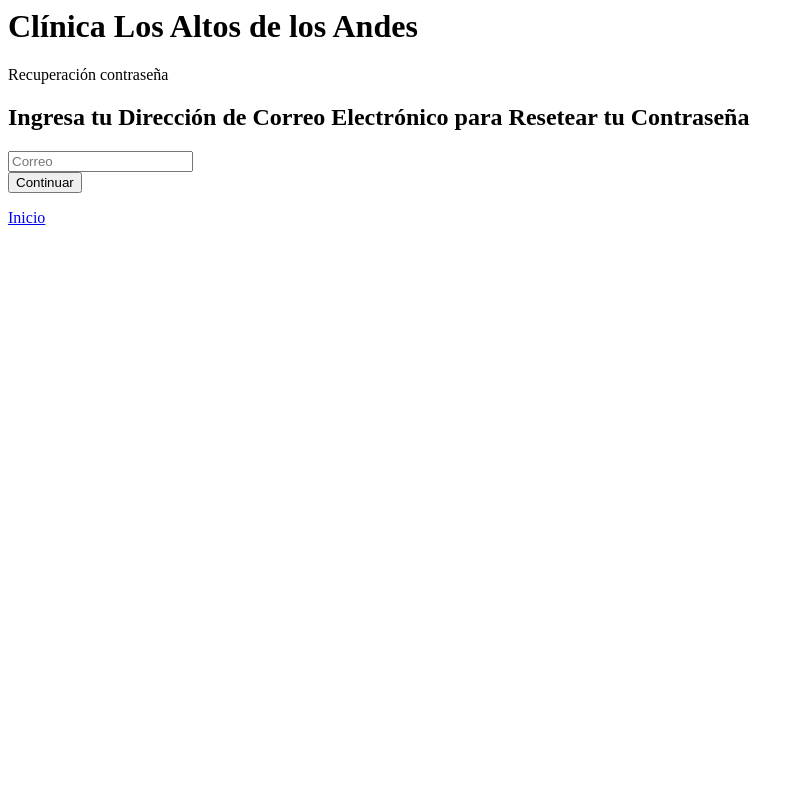
After one commit to escobarjsa/hospital, a PHP site: page /presentacion/olvidePassword.php in a window 1280 px wide. The commit adds this page. Shown: the whole page, without its empty margins (0-803 px from the left). Run offline with PHP 8.4, Linux system fonts and the light colour scheme.

Commit message:
agregando campo olvide contraseña

```diff
--- a/presentacion/inicio.php
+++ b/presentacion/inicio.php
@@ -1,6 +1,6 @@
 	<div class="container">
 		<div class="row">
-			<?php include 'encabezado.php';?>
+			<?php include 'encabezado.php'; ?>
 		</div>
 		<div class="row">
 			<div class="col-8">
@@ -37,6 +37,7 @@ if (isset($_GET['correo'])) {
 							<button type="submit" class="btn btn-primary">Autenticar</button>
 						</form>
 						<a href=<?php echo "index.php?pid=" . base64_encode("presentacion/registro.php") . "&nos=true" ?>>Registrese Gratis</a>
+						<a href=<?php echo "index.php?pid=" . base64_encode("presentacion/olvidePassword.php") . "&nos=true" ?>><br>¿Olvidaste tu Contraseña?<br></a>
 					</div>
 				</div>
 			</div>
--- /dev/null
+++ b/presentacion/olvidePassword.php
@@ -0,0 +1,47 @@
+<?php
+session_start();
+$sessData = !empty($_SESSION['sessData']) ? $_SESSION['sessData'] : '';
+if (!empty($sessData['status']['msg'])) {
+    $statusMsg = $sessData['status']['msg'];
+    $statusMsgType = $sessData['status']['type'];
+    unset($_SESSION['sessData']['status']);
+}
+?>
+
+<body>
+    <div class="container">
+        <div class="row">
+            <?php include 'encabezado.php'; ?>
+        </div>
+        <div class="row">
+            <div class="col-3"></div>
+            <div class="col-6">
+                <div class="card">
+                    <div class="card-header bg-primary text-white">Recuperación contraseña</div>
+                    <div class="card-body">
+                        <div class="card">
+                            <h2>Ingresa tu Dirección de Correo Electrónico para Resetear tu Contraseña</h2>
+                            <?php echo !empty($statusMsg) ? '<p class="' . $statusMsgType . '">' . $statusMsg . '</p>' : ''; ?>
+
+                            <div class="regisFrm">
+                                <form action="registro.php" method="post">
+                                    <div class="form-group">
+                                        <input type="email" name="correo" class="form-control" placeholder="Correo" required="required">
+                                        <div class="send-button">
+                                            <button type="submit" class="forgotSubmit" value="Continuar">Continuar</button>
+
+                                        </div>
+                                    </div>
+                                </form>
+                            </div>
+                        </div>
+                        <a class="btn btn-primary" href="index.php" role="button">Inicio</a>
+                        </form>
+                    </div>
+                </div>
+            </div>
+
+        </div>
+
+    </div>
+</body>
```
Lines whose indentation alone changed are shown as unchanged.
